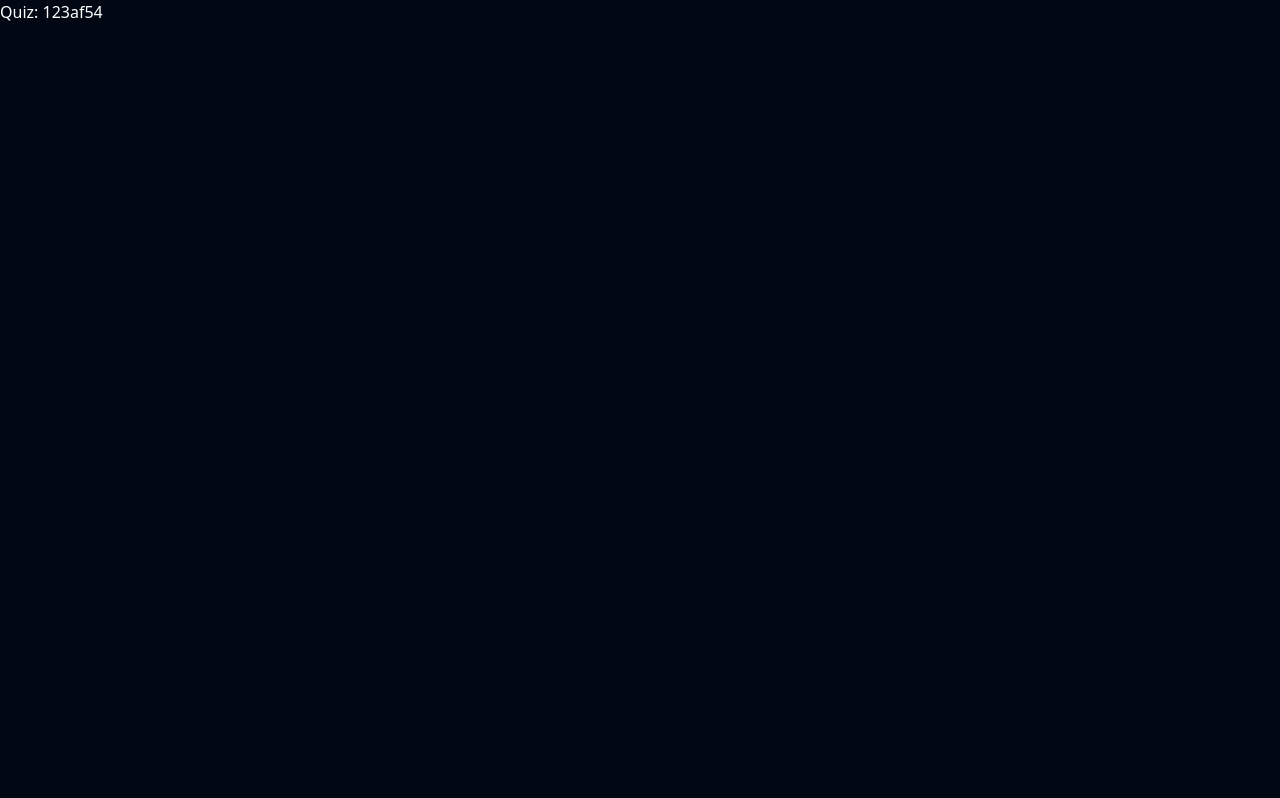
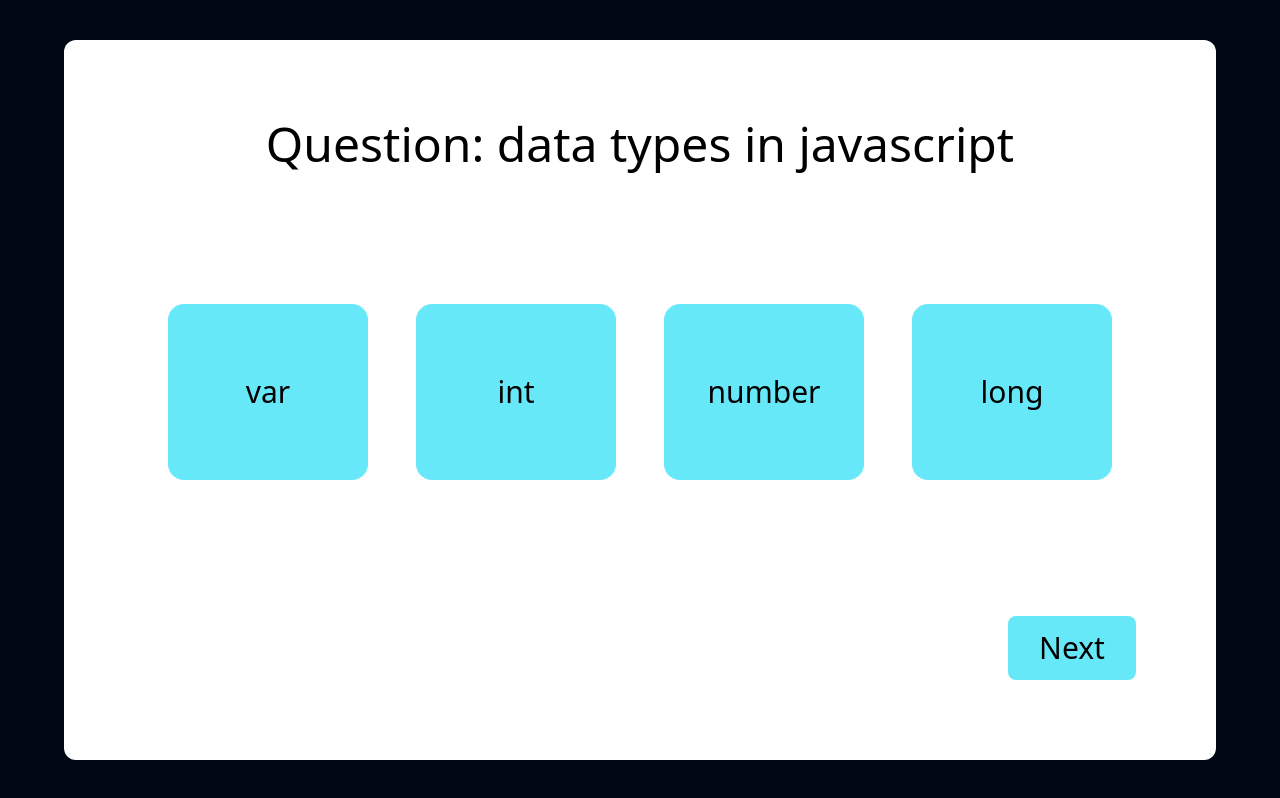
Before and after one commit to Saikatsamanta-glitch/quizzes, a React (Create React App) app: page /quiz/123af54 in a window 1280 px wide. Built offline with nearby package versions, Linux system fonts and the light colour scheme.

Commit message:
logic for quiz app

```diff
--- a/src/data.js
+++ b/src/data.js
@@ -1,36 +1,47 @@
-export const javascript = {
-    id:"123af54",
-    title:"Awesome javascript",
-    img:"https://i.ytimg.com/vi/ZHgGIWru5Ec/maxresdefault.jpg",
-    quizQuestion:[
+export const questionSet = [
   {
-        id:1,
-        question:"data types in javascript",
-        answer:["var","int","number","string"],
-        correct:["number","string"]
+    id: "123af54",
+    title: "Awesome javascript",
+    img: "https://i.ytimg.com/vi/ZHgGIWru5Ec/maxresdefault.jpg",
+    quizQuestion: [
+      {
+        id: 1,
+        question: "data types in javascript",
+        answer: ["var", "int", "number", "long"],
+        correct: ["number"],
       },
       {
-        id:2,
-        question:"what is the other name of javascript",
-        answer:["ecmascript","java","python","typescript"],
-        correct:["ecmascript"]
+        id: 2,
+        question: "what is the other name of javascript",
+        answer: ["ecmascript", "java", "python", "typescript"],
+        correct: ["ecmascript"],
       },
       {
-        id:3,
-        question:"When was es6 released",
-        answer:["2023","2006","2013","2015"],
-        correct:["2015"]
+        id: 3,
+        question: "When was es6 released",
+        answer: ["2023", "2006", "2013", "2015"],
+        correct: ["2015"],
       },
       {
-        id:4,
-        question:"Is javascript dynamically typed",
-        answer:["true","false"],
-        correct:["true"]
+        id: 4,
+        question: "Is javascript dynamically typed",
+        answer: ["true", "false"],
+        correct: ["true"],
       },
       {
-        id:5,
-        question:"The function and var are known as",
-        answer:["keywords","datatypes","declartion statements","prototypes"],
-        correct:["declartion statements"]
+        id: 5,
+        question: "The function and var are known as",
+        answer: [
+          "keywords",
+          "datatypes",
+          "declartion statements",
+          "prototypes",
+        ],
+        correct: ["declartion statements"],
       },
-]}
+    ],
+  },
+  {
+
+  }
+];
--- a/src/pages/Home.jsx
+++ b/src/pages/Home.jsx
@@ -1,7 +1,7 @@
 import React from 'react'
 import Navbar from '../Components/Navbar'
 import Slide from '../Components/Slide'
-import { javascript } from '../data'
+import { questionSet } from '../data'
 import Card from '../Components/Card'
 export default function Home() {
   return (
@@ -10,7 +10,7 @@ export default function Home() {
         <Slide/>
         <h2 className='text-white text-4xl'> Top Quizzz </h2>
         <div className='px-10 mt-10'>
-            <Card data ={javascript} />
+            <Card data ={ questionSet[0]  } />
         </div>
 
     </div>
--- a/src/pages/Quiz.jsx
+++ b/src/pages/Quiz.jsx
@@ -1,9 +1,49 @@
-import React from 'react'
+import React, { useEffect,useState } from 'react'
 import { useParams } from 'react-router-dom'
+import { questionSet } from '../data';
 export default function Quiz() {
-    const {quizId} = useParams();
+        const [course, setCourse] = useState({});
+        const [counter,setCounter] =useState(0);
+        const { quizId } = useParams();
 
-  return (
-    <div className='text-white'>Quiz: {quizId}</div>
-  )
+
+        useEffect(() => {
+                const data = questionSet.filter(v => {
+                        if (v.id === quizId)
+                                return v
+                })
+                setCourse(data);
+
+        }, [])
+        const nextQues = () =>{
+                if(counter+1 < course[0]?.quizQuestion.length){
+                        setCounter(counter+1)
+                }
+        }
+        const ans = (v) =>{
+
+                if(v === course[0]?.quizQuestion[counter]?.correct[0]){
+                    console.log(v);
+                }
+
+        }
+console.log(course[0]?.quizQuestion[0]?.question);
+
+        return (
+                <div className='h-screen w-screen flex items-center justify-center'>
+                        <div className='h-[90%] w-[90%] bg-white rounded-xl p-20 flex flex-col justify-between'>
+                                <h1 className='text-5xl text-center'> Question: { course[0]?.quizQuestion[counter]?.question} </h1>
+
+                                <div className='flex'>
+                                        {
+                                                course[0]?.quizQuestion[counter]?.answer.map(v=>{
+                                                        return <div className="h-44 w-80 bg-cyan-300 m-6 rounded-2xl flex items-center justify-center text-3xl cursor-pointer" onClick={()=>{ans(v)}} > {v} </div>
+                                                })
+                                        }
+                                </div>
+                                <button className='text-3xl rounded-lg bg-cyan-300 h-16 w-32 ml-auto'onClick={nextQues}  >Next</button>
+
+                        </div>
+                </div>
+        )
 }
```
Lines whose indentation alone changed are shown as unchanged.
